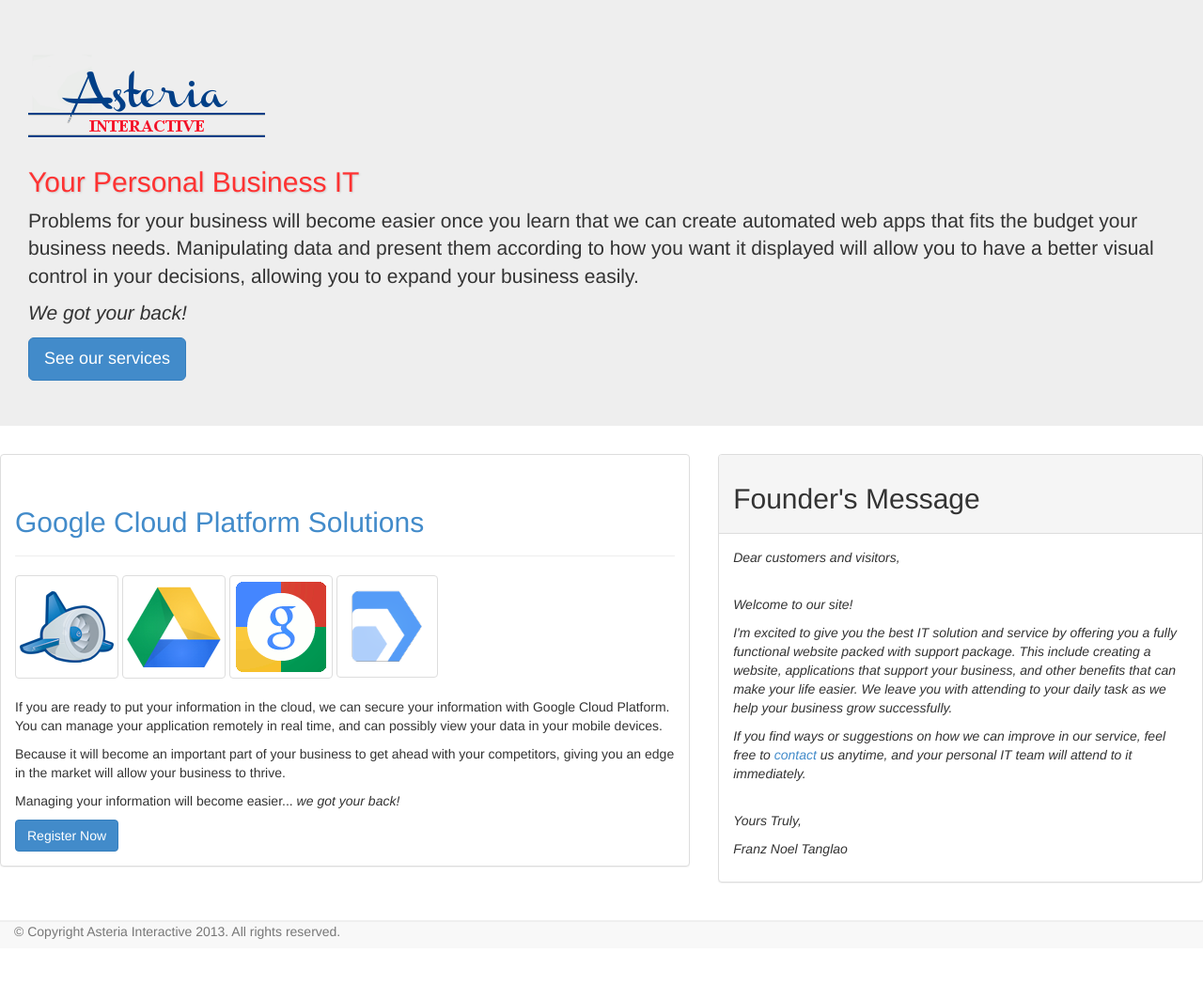
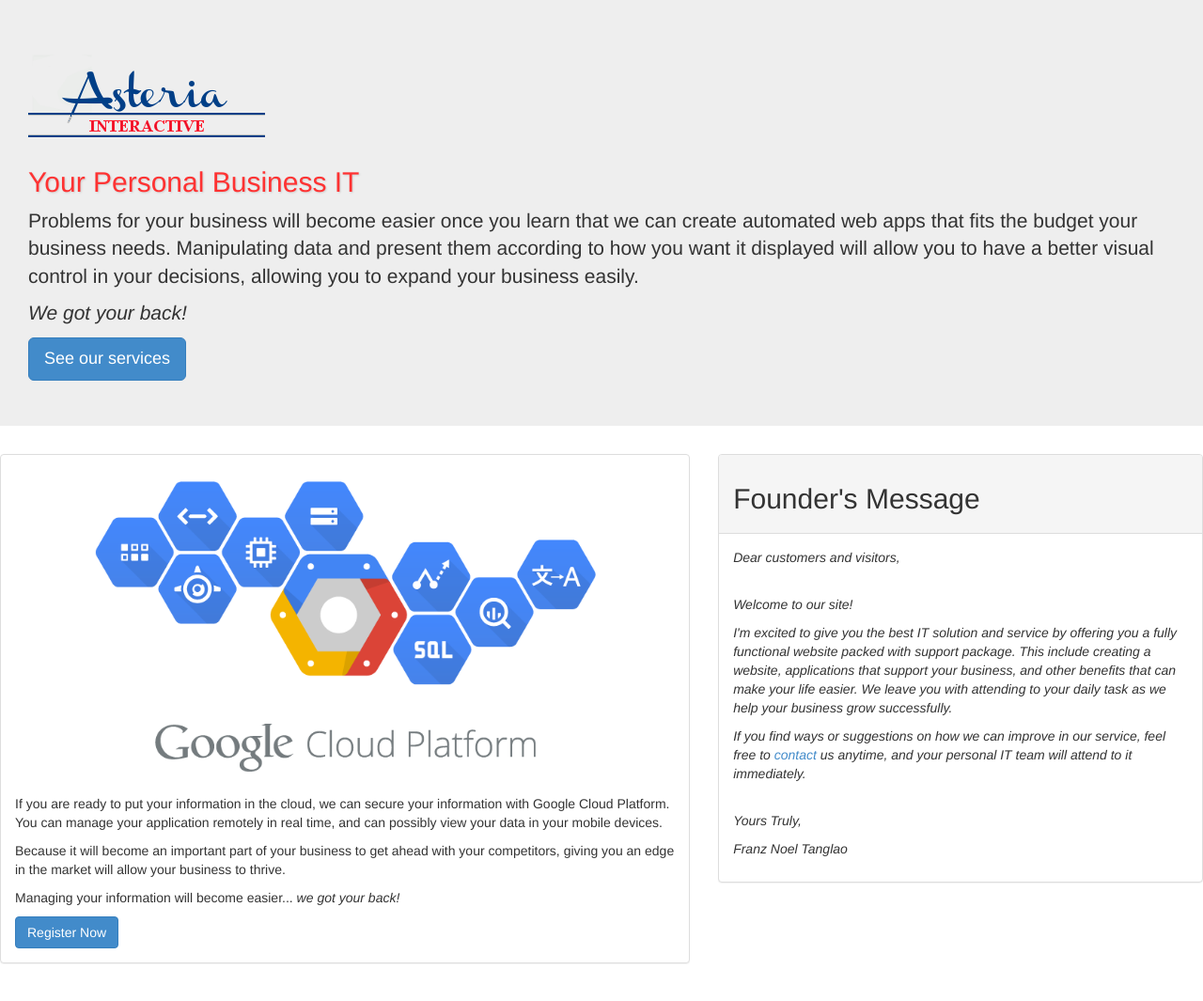
Before and after one commit to franznoel/asteriainteractive, a Python web app: template templates/professional/index.html in a window 1280 px wide. Shown: the part 73-1138 px from the top of the page at 94% size. Before the commit the page ends 1072 px from the top, so only its background shows below. Run offline with Jinja, Linux system fonts and the light colour scheme; the template is opened without the code that fills it, so the values that code supplies are empty.

Commit message:
feat: Changed Google Cloud Platform images

```diff
--- a/templates/professional/index.html
+++ b/templates/professional/index.html
@@ -31,16 +31,8 @@
 			<div class="panel-body">
 				<div class="row">
 					<div class="col-md-12">
-						<div class="page-header">
-							<h2>Google Cloud Platform Solutions</h2>
-						</div>
-						<img src="/img/google-appengine-logo.png" class="img-thumbnail"
-							title="Google App Engine" /> <img
-							src="/img/google-drive-logo.png" class="img-thumbnail"
-							title="Google Drive" /> <img src="/img/google-bigquery-logo.png"
-							class="img-thumbnail" title="Google Big Query" /> <img
-							src="/img/google-cloudstorage-logo.png" class="img-thumbnail"
-							title="Google Cloud Storage" />
+						<img src="/img/google-cloud-platform.png"
+							title="Google Cloud Platform" style="width:100%" />
 						<div class="space">&nbsp;</div>
 						<p>If you are ready to put your information in the cloud, we
 							can secure your information with Google Cloud Platform. You can
```
Also changed, not shown: templates/professional/static/img/google-cloud-platform.png (added).
